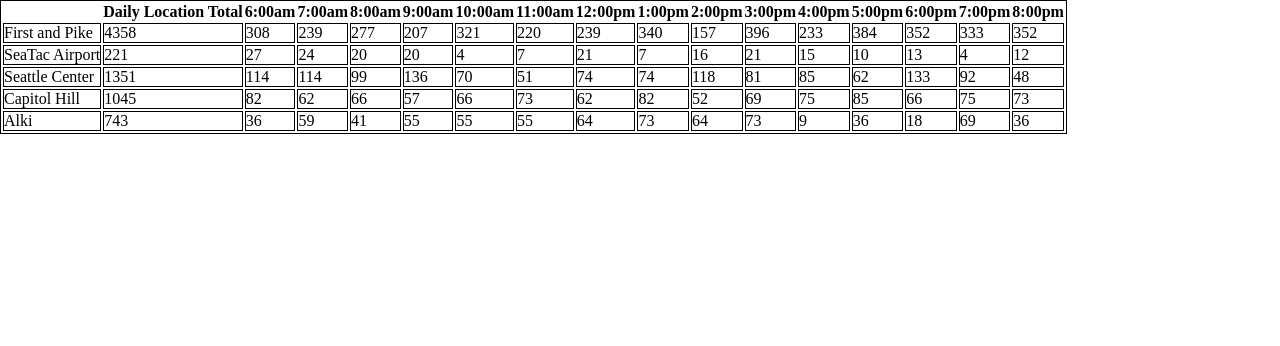
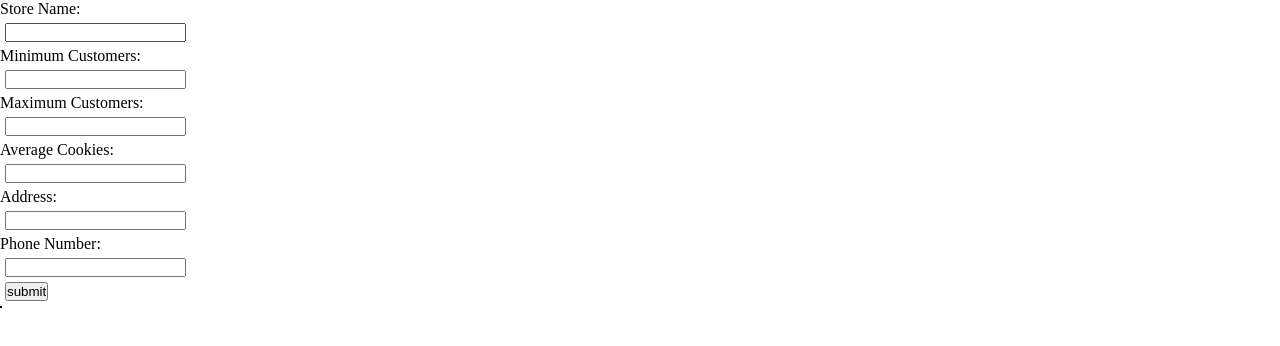
Before and after one commit to Tenlia/cookie_stand, a plain HTML site: page sales.html in a window 1280 px wide. Drawn offline with Linux system fonts and the light colour scheme.

Commit message:
create new instance from form submission

```diff
--- a/app.js
+++ b/app.js
@@ -5,11 +5,13 @@
 var cookieTable = document.getElementById('cookieTable');
 
 //changed the symbols to properly work with function
-function CookieStand(locationName, minCust, maxCust, avgCookies) {
+function CookieStand(locationName, minCust, maxCust, avgCookies, address, phoneNum) {
   this.locationName = locationName;
   this.minCust = minCust;
   this.maxCust = maxCust;
   this.avgCookies = avgCookies;
+  this.address = address;
+  this.phoneNum = phoneNum;
   this.hourlyCust = [];
   this.hourlyCookieSales = [];
   this.totalSales = 0;
@@ -17,11 +19,11 @@
 };
 
 //we have to make a data group for each cart
-var pike = new CookieStand('First and Pike', 23, 65, 6.3);
-var seaTac = new CookieStand('SeaTac Airport', 3, 24, 1.2);
-var seaCent = new CookieStand('Seattle Center', 11, 38, 3.7);
-var capHill = new CookieStand('Capitol Hill', 20, 38, 2.3);
-var alki = new CookieStand('Alki', 2, 16, 4.6);
+var pike = new CookieStand('First and Pike', 23, 65, 6.3, 'addressFirstAndPike', '206-xxx-xxxx');
+var seaTac = new CookieStand('SeaTac Airport', 3, 24, 1.2, 'addressSeaTac', '206-2xx-xxxx');
+var seaCent = new CookieStand('Seattle Center', 11, 38, 3.7, 'addressSeaCent', '206-3xx-xxxx');
+var capHill = new CookieStand('Capitol Hill', 20, 38, 2.3, 'addressCapHill', '206-4xx-xxxx');
+var alki = new CookieStand('Alki', 2, 16, 4.6, 'addressAlki', '206-5xx-xxxx');
 
 CookieStand.prototype.calcHourlyCust = function() {
   for(var i = 0; i < hours.length; i++){
@@ -77,3 +79,40 @@
 };
 
 render();
+
+var cookieForm = document.getElementById('cookie_form');
+// var cookieFormArray = [];
+
+function handleCookieForm(event) {
+  event.preventDefault();
+  console.log('I heard a click');
+
+  var locationName = document.getElementById('location_name');
+  var minCust = document.getElementById('min_cust');
+  var maxCust = document.getElementById('max_cust');
+  var avgCookies = document.getElementById('avg_cookies');
+  var address = document.getElementById('add_address');
+  var phoneNum = document.getElementById('phone_num');
+
+  var newCookieStand = new CookieStand(locationName.value, minCust.value, maxCust.value, avgCookies.value, address.value, phoneNum.value);
+
+  // console.log('location name is', locationName.value);
+  // console.log('min cust is', minCust.value);
+  // console.log('max cust is', maxCust.value);
+  // console.log('avg Cookies is', avgCookies.value);
+  // console.log('address is', address.value);
+  // console.log('phone number is', phoneNum.value);
+  // console.log(event.target.location_name.value);
+
+  console.log(stands);
+
+  function() {
+    chatList.innerHTML = '';
+    console.log('You just cleared the chat list!');
+    allComments = [];
+  });
+  // cookieTable = null;
+  render();
+};
+
+cookieForm.addEventListener('submit', handleCookieForm, false);
--- a/sales.html
+++ b/sales.html
@@ -5,6 +5,21 @@
     <link rel="stylesheet" href="style.css"/>
   </head>
   <body>
+    <form id="cookie_form">
+      <label for="location_name">Store Name:</label>
+      <input id="location_name" type="text" name="location_name">
+      <label for="min_cust">Minimum Customers:</label>
+      <input id="min_cust" type="text" name="min_cust">
+      <label for="max_cust">Maximum Customers:</label>
+      <input id="max_cust" type="text" name="max_cust">
+      <label for="avg_cookies">Average Cookies:</label>
+      <input id="avg_cookies" type="text" name="avg_cookies">
+      <label for="add_address">Address:</label>
+      <input id="add_address" type="text" name="add_address">
+      <label for="phone_num">Phone Number:</label>
+      <input id="phone_num" type="text" name="phone_num">
+      <input type="submit" value="submit">
+    </form>
     <table id='cookieTable'></table>
       <!-- <ul id="FirstAndPike">1st and Pike</ul>
       <ul id="SeattleTacoma">SeaTac Airport</ul>
--- a/style.css
+++ b/style.css
@@ -10,3 +10,8 @@
 td {
   border: 1px solid black;
 }
+
+input {
+  display: block;
+  margin: 5px;
+}
```
